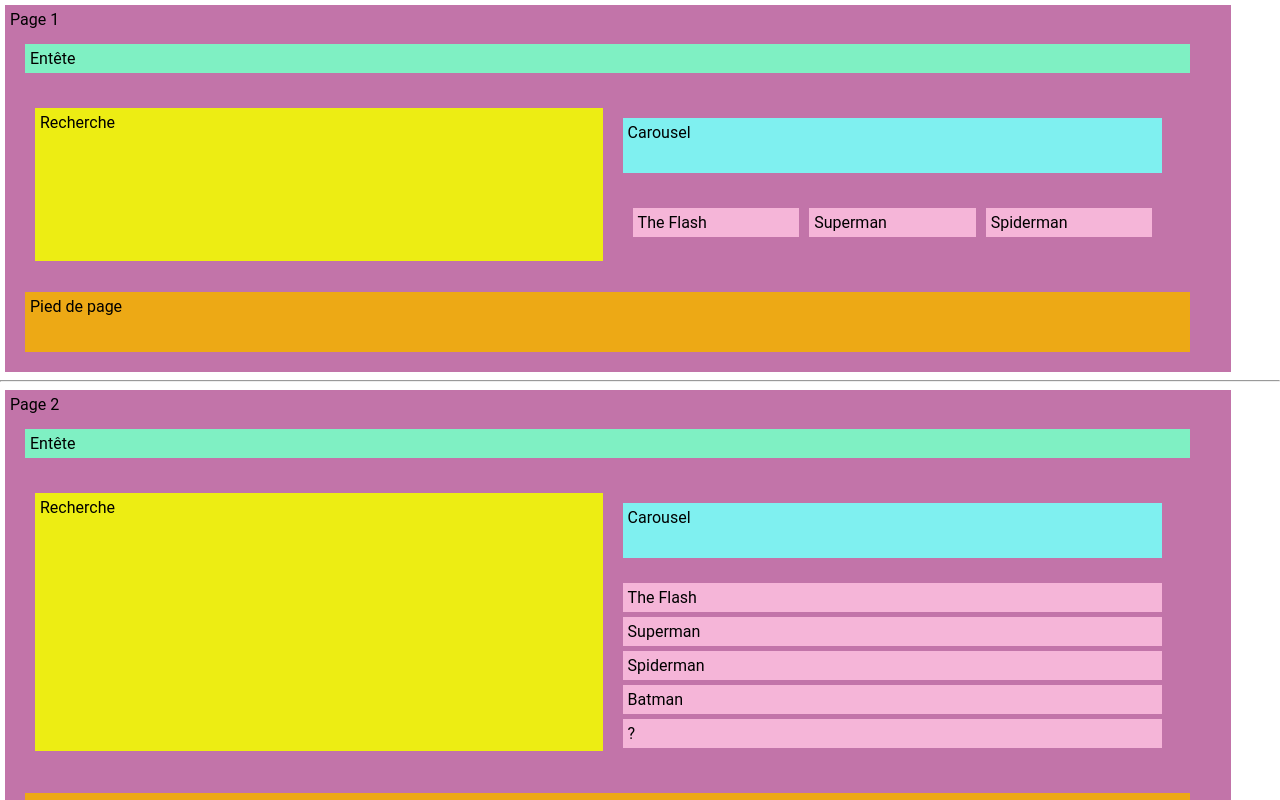
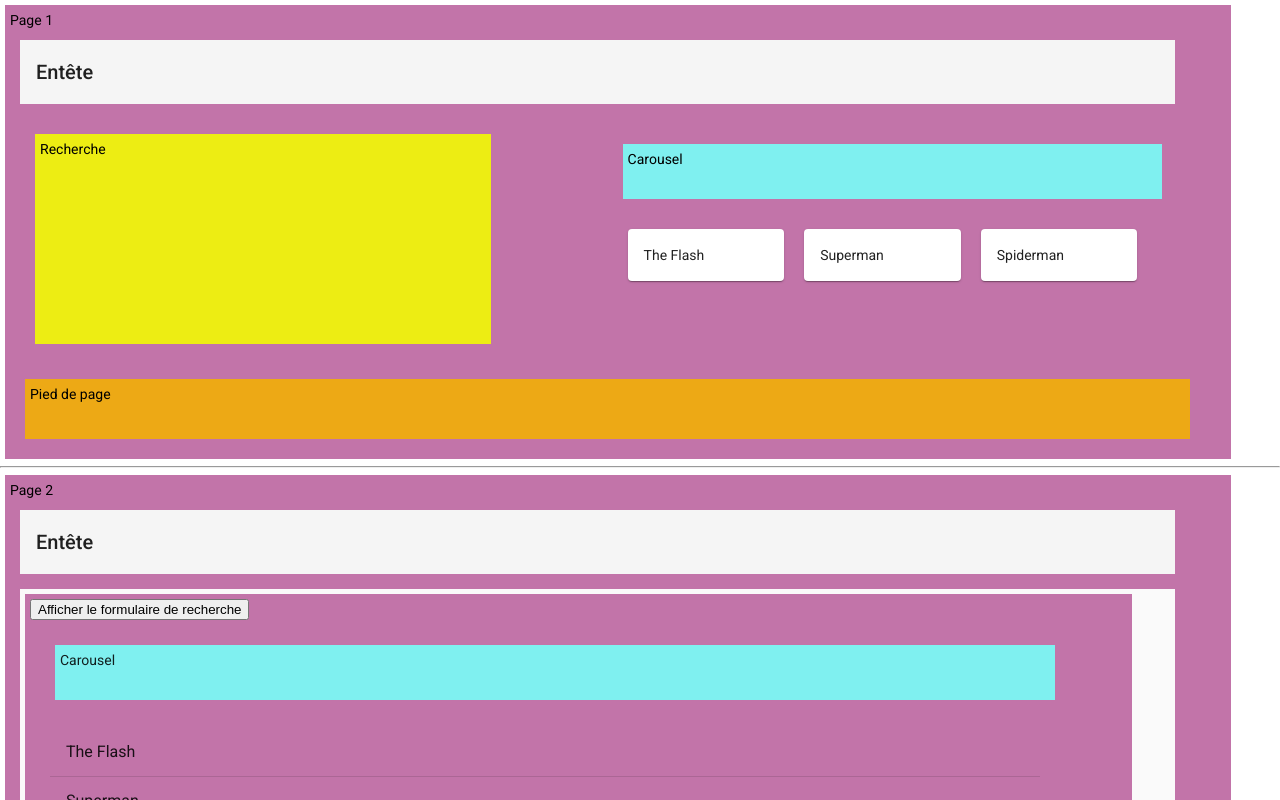
Before and after one commit to Techniques-de-programmation-3/exercice-composants-heros-angular-14, an Angular app: page / in a window 1280 px wide. Shown: the top 800 px of the page. Built offline with nearby package versions, Linux system fonts and the light colour scheme.

Commit message:
Ajout de composants Angular Material

```diff
--- a/angular.json
+++ b/angular.json
@@ -23,6 +23,7 @@
               "src/assets"
             ],
             "styles": [
+              "./node_modules/@angular/material/prebuilt-themes/indigo-pink.css",
               "src/styles.css"
             ],
             "scripts": []
@@ -90,6 +91,7 @@
               "src/assets"
             ],
             "styles": [
+              "./node_modules/@angular/material/prebuilt-themes/indigo-pink.css",
               "src/styles.css"
             ],
             "scripts": []
--- a/package.json
+++ b/package.json
@@ -11,10 +11,12 @@
   "private": true,
   "dependencies": {
     "@angular/animations": "^14.2.0",
+    "@angular/cdk": "^14.2.6",
     "@angular/common": "^14.2.0",
     "@angular/compiler": "^14.2.0",
     "@angular/core": "^14.2.0",
     "@angular/forms": "^14.2.0",
+    "@angular/material": "^14.2.6",
     "@angular/platform-browser": "^14.2.0",
     "@angular/platform-browser-dynamic": "^14.2.0",
     "@angular/router": "^14.2.0",
--- a/src/app/entete/entete.component.html
+++ b/src/app/entete/entete.component.html
@@ -1 +1,3 @@
-<div>Entête</div>
+<mat-toolbar>
+    <span>Entête</span>
+</mat-toolbar>
--- a/src/app/page1/page1.component.html
+++ b/src/app/page1/page1.component.html
@@ -1,6 +1,6 @@
 <div>
     Page 1
-    <div>
+    <div class="">
         <app-entete></app-entete>
     </div>
     <div class="flex-container">
@@ -13,13 +13,16 @@
             </div>
             <div class="flex-container">
                 <div>
-                    <app-hero [hero]="heros[0]"></app-hero>
+                    <mat-card>{{heros[0]}}</mat-card>
+                    <!--<app-hero [hero]="heros[0]"></app-hero>-->
                 </div>
                 <div>
-                    <app-hero [hero]="heros[1]"></app-hero>
+                    <mat-card>{{heros[1]}}</mat-card>
+                    <!--<app-hero [hero]="heros[1]"></app-hero>-->
                 </div>
                 <div>
-                    <app-hero [hero]="heros[2]"></app-hero>
+                    <mat-card>{{heros[2]}}</mat-card>
+                    <!--<app-hero [hero]="heros[2]"></app-hero>-->
                 </div>
             </div>
         </div>
--- a/src/app/page2/page2.component.css
+++ b/src/app/page2/page2.component.css
@@ -2,3 +2,12 @@ div {
     background-color: #c274a9;
     width: 95%
 }
+
+.sidenav-drawer {
+    min-width: 300px;
+}
+
+::ng-deep .sidenav-drawer div {
+    width:80%;
+    height: 80%;
+}
--- a/src/app/page2/page2.component.html
+++ b/src/app/page2/page2.component.html
@@ -3,19 +3,35 @@
     <div>
         <app-entete></app-entete>
     </div>
-    <div class="flex-container">
     <div>
+        <mat-drawer-container autosize>
+            <mat-drawer class="sidenav-drawer"  #drawer mode="side">
                 <app-recherche></app-recherche>
-        </div>
+            </mat-drawer>
+
+            <div>
+                <button type="button" mat-button (click)="drawer.toggle()">
+                    Afficher le formulaire de recherche
+                </button>
                 <div>
                     <div>
                         <app-carousel></app-carousel>
                     </div>
                     <div>
-                <app-hero *ngFor="let h of heros" [hero]="h"></app-hero>
+                        <!--<app-hero *ngFor="let h of heros" [hero]="h"></app-hero>-->
+                        <mat-list>
+                            <ng-container *ngFor="let h of heros">
+                                <mat-list-item>{{h}}</mat-list-item>
+                                <mat-divider></mat-divider>
+                            </ng-container>
+                        </mat-list>
                     </div>
                 </div>
             </div>
+
+        </mat-drawer-container>
+    </div>
+
     <div>
         <app-pied-page></app-pied-page>
     </div>
--- a/src/app/recherche/recherche.component.css
+++ b/src/app/recherche/recherche.component.css
@@ -1,5 +1,5 @@
 div {
     background-color: #eded13;
-    height: 90%;
-    width: 100%
+    min-height: 200px;
+    width: 80%;
 }
--- a/src/index.html
+++ b/src/index.html
@@ -6,8 +6,11 @@
   <base href="/">
   <meta name="viewport" content="width=device-width, initial-scale=1">
   <link rel="icon" type="image/x-icon" href="favicon.ico">
+  <link rel="preconnect" href="https://fonts.gstatic.com">
+  <link href="https://fonts.googleapis.com/css2?family=Roboto:wght@300;400;500&display=swap" rel="stylesheet">
+  <link href="https://fonts.googleapis.com/icon?family=Material+Icons" rel="stylesheet">
 </head>
-<body>
+<body class="mat-typography">
   <app-root></app-root>
 </body>
 </html>
--- a/src/styles.css
+++ b/src/styles.css
@@ -8,3 +8,5 @@ div { margin:5px; padding:5px; width:90% }
 
 html, body { height: 100%; }
 body { margin: 0; font-family: Roboto, "Helvetica Neue", sans-serif; }
+html, body { height: 100%; }
+body { margin: 0; font-family: Roboto, "Helvetica Neue", sans-serif; }
```
Also changed, not shown: src/app/app.module.ts (+14 -1 lines), 1 other file (tests, documents, lock files or other folders). Lines whose indentation alone changed are shown as unchanged.
